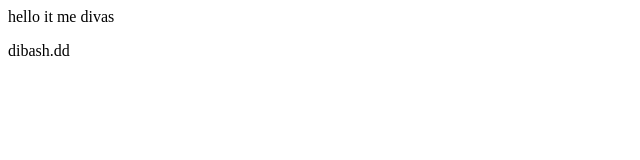
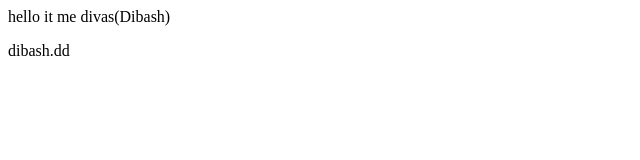
Before and after one commit to Dibash47/LocalRepo, a plain HTML site: page index.html in a window 1280 px wide. Shown: the full height of the page, 0-640 px from the left. Drawn offline with Linux system fonts and the light colour scheme.

Commit message:
Add new update

```diff
--- a/index.html
+++ b/index.html
@@ -1,4 +1,4 @@
 <p>
-    hello it me divas
+    hello it me divas(Dibash)
 </p>
 <p>dibash.dd</p>
```
